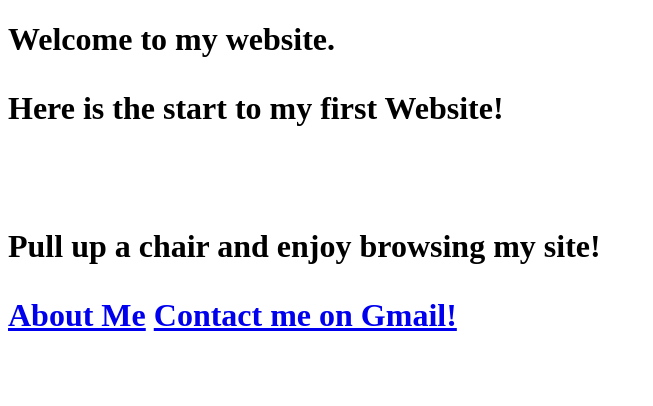
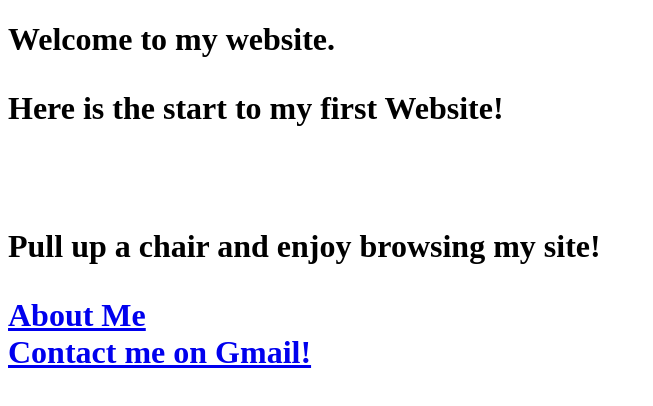
Before and after one commit to Joe-Jackson/Joe-Jackson.github.io, a plain HTML site: page index.html in a window 1280 px wide. Shown: the whole page, without its empty margins (0-653 px from the left). Drawn offline with Linux system fonts and the light colour scheme.

Commit message:
Update index.html

```diff
--- a/index.html
+++ b/index.html
@@ -12,7 +12,7 @@
 	<br />
 	<p>Pull up a chair and enjoy browsing my site!</p>
 
-	<a href="about.html">About Me</a>
+	<a href="about.html">About Me</a><br>
 	<a href="https://mail.google.com/mail/?view=cm&fs=1&to=joseph.jackson@malad.us&su=Hello&body=Just%20wanted%20to%20let%20you%20know%20that%20this%20link%20is%20working." target="_blank">Contact me on Gmail!</a>
     </body>
 </html>
```
